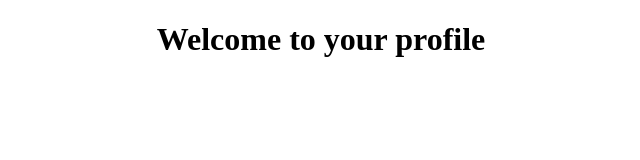
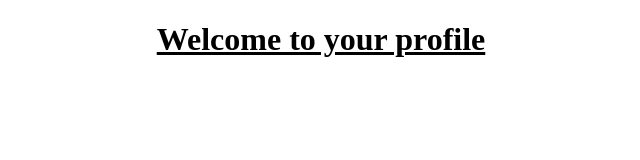
Before and after one commit to syedmuhammadali354/webpage, a plain HTML site: page new 1.html in a window 1280 px wide. Shown: the whole page, without its empty margins (319-959 px from the left). Drawn offline with Linux system fonts and the light colour scheme.

Commit message:
Update new 1.html
Underline tag added

```diff
--- a/new 1.html
+++ b/new 1.html
@@ -15,7 +15,9 @@
 <body>
 <h1>
 <strong>
+<u>
 Welcome to your profile
+	</u>
 </strong>
 </h1>
 </body>
```
